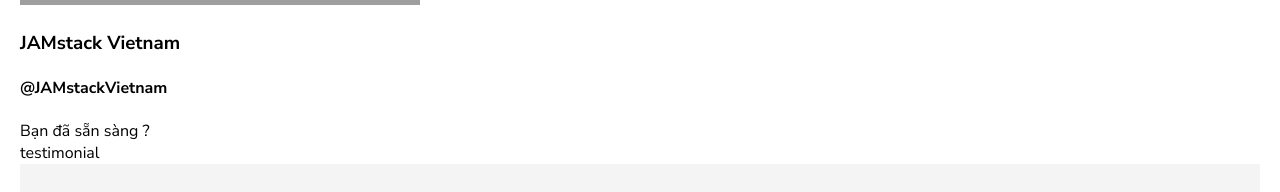
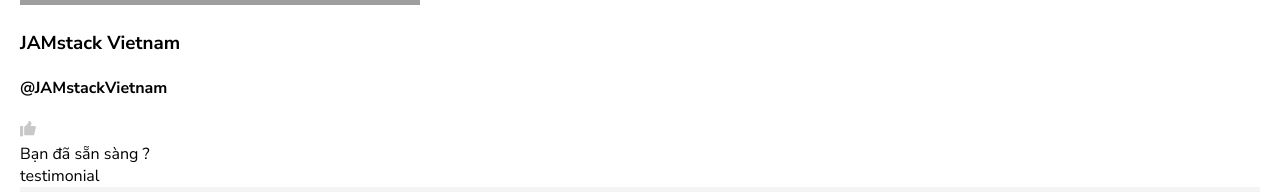
Before and after one commit to HHuy2000/beex-website, a Next.js app: page / in a window 1280 px wide. Shown: the part 5520-5712 px from the top of the page. Built offline with nearby package versions, Linux system fonts and the light colour scheme; grey boxes are pictures that could not be loaded.

Commit message:
add like and folow for jamstack

```diff
--- a/components/home/OurProducts.jsx
+++ b/components/home/OurProducts.jsx
@@ -39,7 +39,10 @@
 
                             {/*grid-content-lower*/}
                             <div class="grid-content-lower">
+                                <div class="status">
+                                    <img src="/images/ourproduct-like.svg"/>
 
+                                </div>
                             </div>
                         </div>
 
```
Also changed, not shown: public/images/ourproduct-checkmark.svg (added), public/images/ourproduct-like.svg (added).
